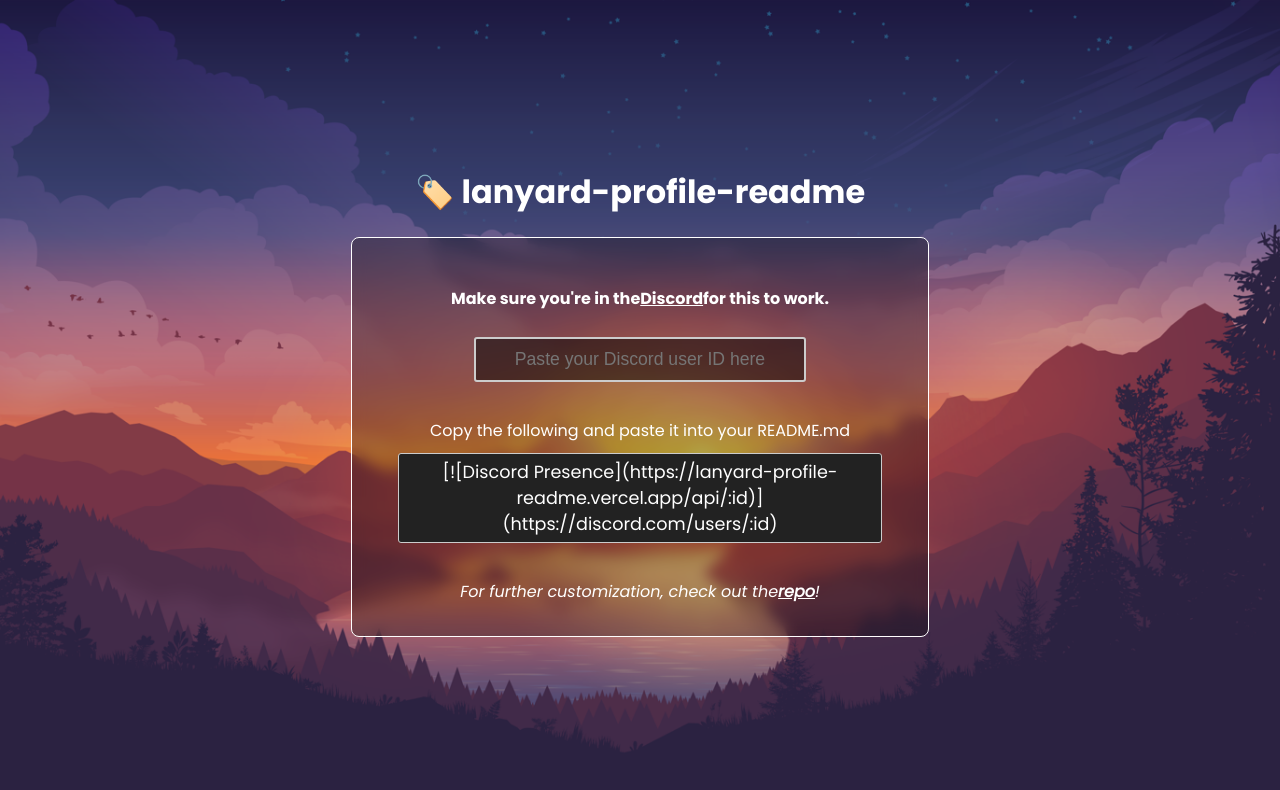
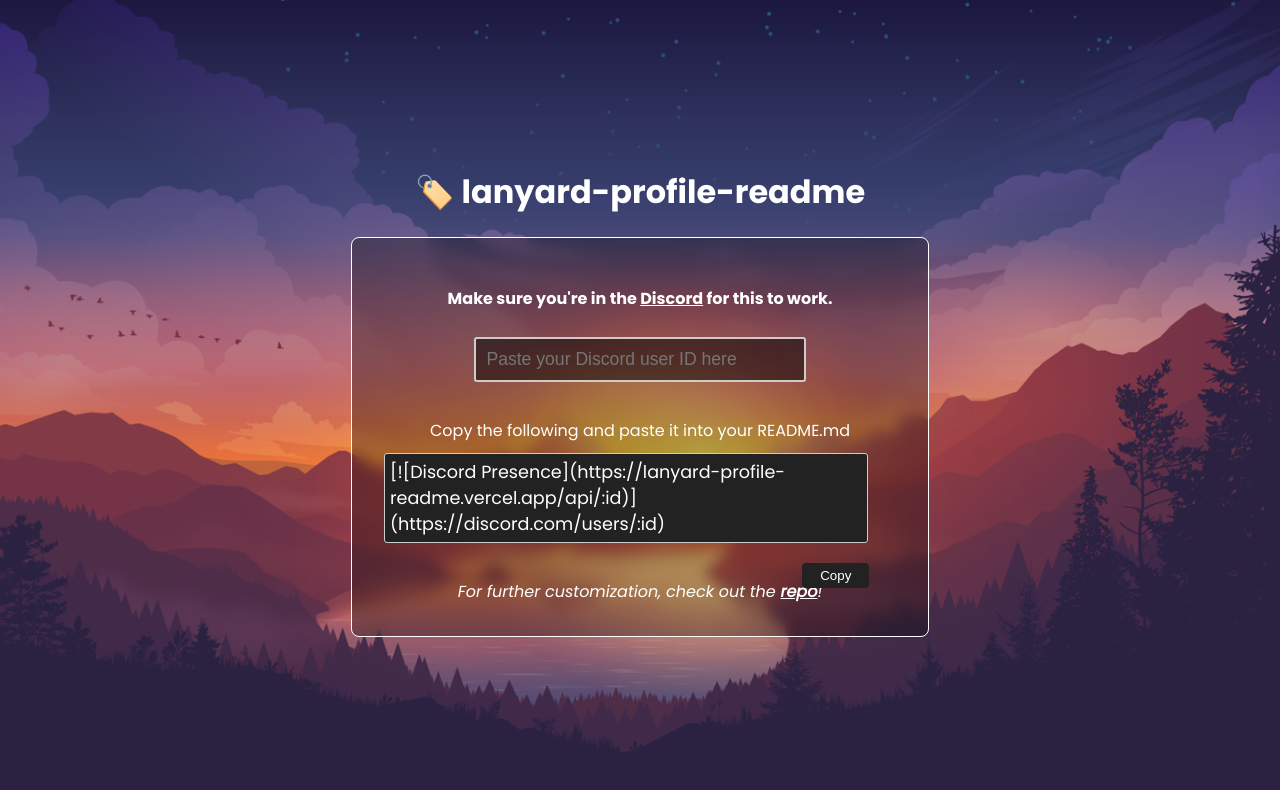
Before and after one commit to cnrad/lanyard-profile-readme, a Next.js app: page / in a window 1280 px wide. Shown: the top 790 px of the page. Built offline with nearby package versions, Linux system fonts and the light colour scheme.

Commit message:
Feat: Non working copy button

```diff
--- a/pages/index.tsx
+++ b/pages/index.tsx
@@ -4,6 +4,9 @@
 
 export default function Home() {
     const [userId, setUserId] = useState(":id");
+    const copy = () => {
+        return;
+    };
 
     return (
         <>
@@ -20,10 +23,10 @@
                 <Header>🏷️ lanyard-profile-readme</Header>
                 <Container>
                     <p style={{ fontSize: "1rem", fontWeight: "bold", marginTop: "1rem" }}>
-                        Make sure you're in the
+                        Make sure you're in the{" "}
                         <a style={{ color: "#fff" }} rel="noreferrer" href="https://discord.com/invite/WScAm7vNGF">
                             Discord
-                        </a>
+                        </a>{" "}
                         for this to work.
                     </p>
                     <Input
@@ -35,12 +38,15 @@
                     <span style={{ fontSize: "1rem", marginTop: "1rem" }}>
                         Copy the following and paste it into your README.md
                     </span>
-                    <Link>
-                        [![Discord Presence](https://lanyard-profile-readme.vercel.app/api/{userId}
-                        )](https://discord.com/users/{userId})
-                    </Link>
+                    <LinkContainer>
+                        <Link>
+                            [![Discord Presence](https://lanyard-profile-readme.vercel.app/api/{userId}
+                            )](https://discord.com/users/{userId})
+                        </Link>
+                        <StupidBtn onClick={copy}>Copy</StupidBtn>
+                    </LinkContainer>
                     <span style={{ fontSize: "1rem", fontStyle: "italic", marginTop: "1rem" }}>
-                        For further customization, check out the
+                        For further customization, check out the{" "}
                         <a
                             rel="noreferrer"
                             target="_blank"
@@ -113,13 +119,13 @@
     border: solid 2px #ccc;
     font-size: 1.1rem;
     border-radius: 3px;
-    text-align: center;
+    text-align: left;
     padding: 10px;
     background: rgba(0, 0, 0, 0.5);
     color: #fff;
 
     &::placeholder {
-        text-align: center;
+        text-align: left;
     }
 `;
 
@@ -129,6 +135,7 @@
     height: auto;
     font-size: 1.1rem;
     border: solid 1px #ccc;
+    text-align: left;
     border-radius: 3px;
     padding: 5px;
     background-color: #222;
@@ -147,3 +154,18 @@
         display: none;
     }
 `;
+
+const LinkContainer = styled.div`
+    position: relative;
+`;
+
+const StupidBtn = styled.button`
+    position: absolute;
+    right: 2em;
+    background: #222;
+    padding: 5px 18px;
+    border: none;
+    cursor: pointer;
+    border-radius: 4px;
+    color: #fff;
+`;
```
